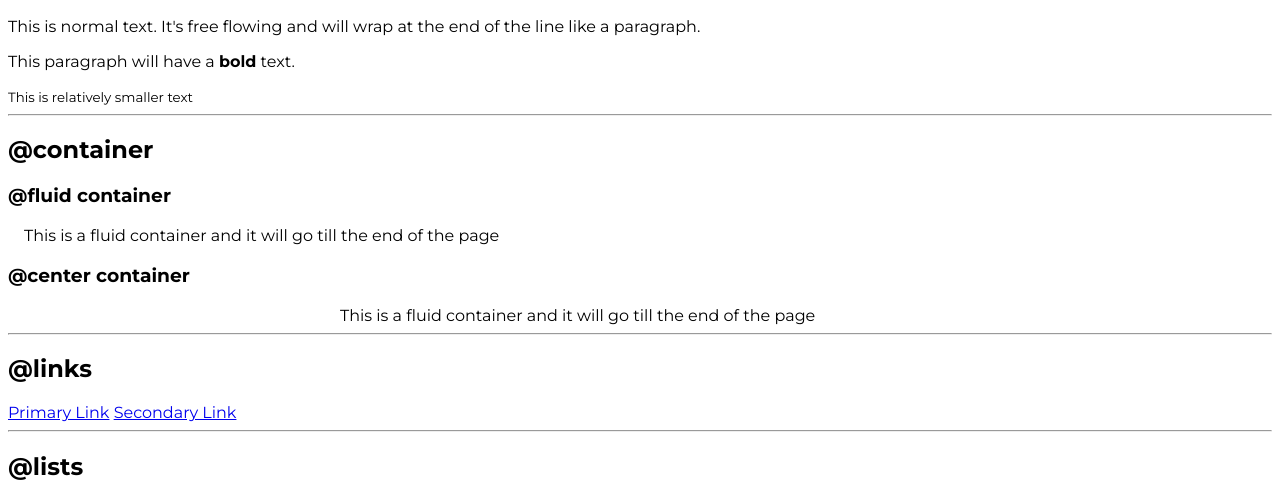
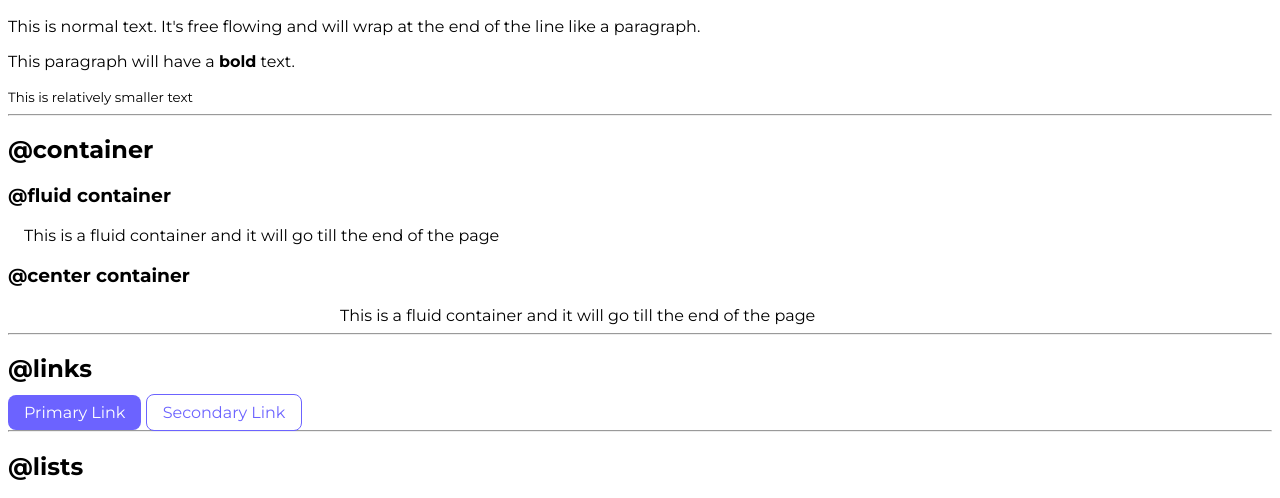
Before and after one commit to SouravsGithub/component-library-for-site, a plain HTML site: page index.html in a window 1280 px wide. Shown: the part 282-780 px from the top of the page. Drawn offline with Linux system fonts and the light colour scheme.

Commit message:
links updatred

```diff
--- a/index.html
+++ b/index.html
@@ -37,8 +37,8 @@
 
     <h2>@links</h2>
 
-    <a href="/">Primary Link</a>
-    <a href="/">Secondary Link</a>
+    <a href="/" class="link primary-link">Primary Link</a>
+    <a href="/" class="link secondary-link">Secondary Link</a>
 
     <hr>
 
@@ -92,7 +92,7 @@
     <h2>@header</h2>
 
     <header>
-        <img src="/images/hero.svg" alt="">
+        <img src="/images/undraw_feeling_proud_qne1.svg" alt="">
         <h1>Heading inside hero</h1>
     </header>
 
--- a/style.css
+++ b/style.css
@@ -1,4 +1,8 @@
 @import url('https://fonts.googleapis.com/css2?family=Montserrat:wght@400;700&display=swap');
+
+:root {
+    --primary-color: #6C63FF;
+}
 
 body {
     font-family: 'Montserrat', sans-serif;
@@ -13,3 +17,19 @@ body {
     max-width: 600px;
     margin: auto;
 }
+
+.link {
+    text-decoration: none;
+    padding: 0.5rem 1rem;
+}
+
+.primary-link {
+    background-color: var(--primary-color);
+    border-radius: 0.5rem;
+    color: white;
+}
+.secondary-link {
+    color: var(--primary-color);
+    border: 1px solid var(--primary-color);
+    border-radius: 0.5rem;
+}
```
Also changed, not shown: images/hero.svg (deleted), images/undraw_feeling_proud_qne1.svg (added).
